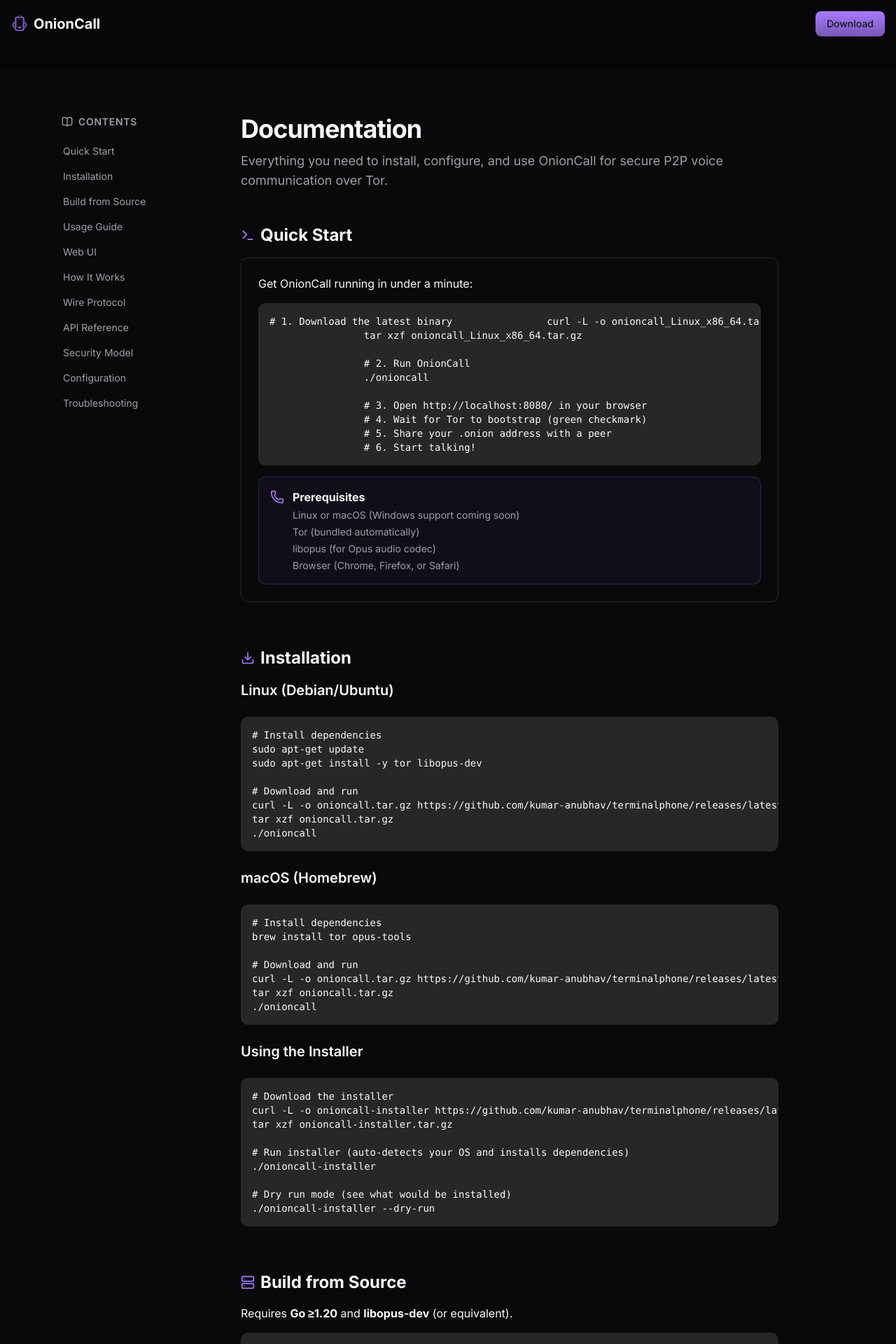
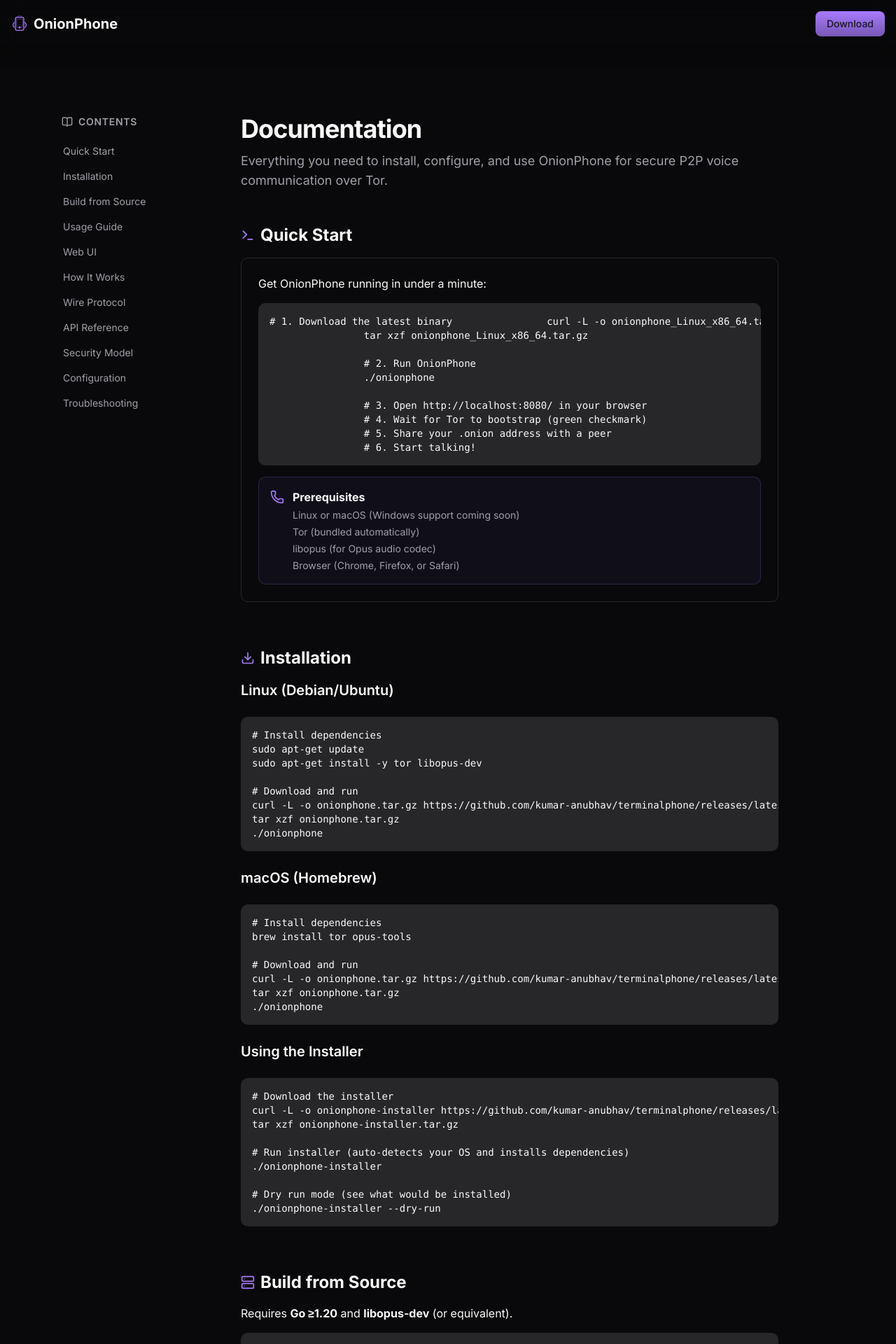
Before and after one commit to KumarAnubhav64/OnionCall, a Next.js app: page /docs in a window 1280 px wide. Shown: the top 1920 px of the page at 70% size. Built offline with nearby package versions, Linux system fonts and the light colour scheme.

Commit message:
feat :  UI

```diff
--- a/app/docs/page.tsx
+++ b/app/docs/page.tsx
@@ -21,7 +21,7 @@
 
 export const metadata = {
   title: "Documentation",
-  description: "Comprehensive documentation for OnionCall — secure P2P voice over Tor.",
+  description: "Comprehensive documentation for OnionPhone — secure P2P voice over Tor.",
 };
 
 function SectionLink({ href, children }: { href: string; children: React.ReactNode }) {
@@ -64,7 +64,7 @@
                 Documentation
               </h1>
               <p className="text-lg text-muted-foreground">
-                Everything you need to install, configure, and use OnionCall for secure P2P voice communication over Tor.
+                Everything you need to install, configure, and use OnionPhone for secure P2P voice communication over Tor.
               </p>
             </div>
 
@@ -75,14 +75,14 @@
                 Quick Start
               </h2>
               <div className="bg-card border rounded-lg p-6 space-y-4">
-                <p>Get OnionCall running in under a minute:</p>
+                <p>Get OnionPhone running in under a minute:</p>
                 <div className="bg-muted rounded-lg p-4 overflow-x-auto">
                   <pre className="text-sm font-mono">
-                    <code>{`# 1. Download the latest binary                curl -L -o onioncall_Linux_x86_64.tar.gz https://github.com/kumar-anubhav/terminalphone/releases/latest/download/onioncall_Linux_x86_64.tar.gz
-                tar xzf onioncall_Linux_x86_64.tar.gz
+                    <code>{`# 1. Download the latest binary                curl -L -o onionphone_Linux_x86_64.tar.gz https://github.com/kumar-anubhav/terminalphone/releases/latest/download/onionphone_Linux_x86_64.tar.gz
+                tar xzf onionphone_Linux_x86_64.tar.gz
 
-                # 2. Run OnionCall
-                ./onioncall
+                # 2. Run OnionPhone
+                ./onionphone
 
                 # 3. Open http://localhost:8080/ in your browser
                 # 4. Wait for Tor to bootstrap (green checkmark)
@@ -120,9 +120,9 @@
 sudo apt-get install -y tor libopus-dev
 
 # Download and run
-curl -L -o onioncall.tar.gz https://github.com/kumar-anubhav/terminalphone/releases/latest/download/onioncall_Linux_x86_64.tar.gz
-tar xzf onioncall.tar.gz
-./onioncall`}</code>
+curl -L -o onionphone.tar.gz https://github.com/kumar-anubhav/terminalphone/releases/latest/download/onionphone_Linux_x86_64.tar.gz
+tar xzf onionphone.tar.gz
+./onionphone`}</code>
                   </pre>
                 </div>
 
@@ -133,9 +133,9 @@
 brew install tor opus-tools
 
 # Download and run
-curl -L -o onioncall.tar.gz https://github.com/kumar-anubhav/terminalphone/releases/latest/download/onioncall_Darwin_x86_64.tar.gz
-tar xzf onioncall.tar.gz
-./onioncall`}</code>
+curl -L -o onionphone.tar.gz https://github.com/kumar-anubhav/terminalphone/releases/latest/download/onionphone_Darwin_x86_64.tar.gz
+tar xzf onionphone.tar.gz
+./onionphone`}</code>
                   </pre>
                 </div>
 
@@ -143,14 +143,14 @@
                 <div className="bg-muted rounded-lg p-4 overflow-x-auto">
                   <pre className="text-sm font-mono">
                     <code>{`# Download the installer
-curl -L -o onioncall-installer https://github.com/kumar-anubhav/terminalphone/releases/latest/download/onioncall-installer_Linux_x86_64.tar.gz
-tar xzf onioncall-installer.tar.gz
+curl -L -o onionphone-installer https://github.com/kumar-anubhav/terminalphone/releases/latest/download/onionphone-installer_Linux_x86_64.tar.gz
+tar xzf onionphone-installer.tar.gz
 
 # Run installer (auto-detects your OS and installs dependencies)
-./onioncall-installer
+./onionphone-installer
 
 # Dry run mode (see what would be installed)
-./onioncall-installer --dry-run`}</code>
+./onionphone-installer --dry-run`}</code>
                   </pre>
                 </div>
               </div>
@@ -175,10 +175,10 @@
 
 # Build the binary (embeds the web UI automatically)
 go mod tidy
-CGO_ENABLED=1 go build -o onioncall ./cmd/terminalphone
+CGO_ENABLED=1 go build -o onionphone ./cmd/terminalphone
 
 # Run
-./onioncall`}</code>
+./onionphone`}</code>
                   </pre>
                 </div>
 
@@ -199,7 +199,7 @@
                 <div className="flex items-start gap-3 bg-amber-50 dark:bg-amber-900/20 border border-amber-200 dark:border-amber-800 rounded-lg p-4">
                   <Shield className="h-5 w-5 text-amber-600 shrink-0 mt-0.5" />
                   <div className="text-sm">
-                    <strong>CGO note:</strong> OnionCall uses <code>go-sqlite3</code> which requires CGO. Cross-compilation for different platforms needs a C cross-compiler (e.g., <code>mingw-w64</code> for Windows).
+                    <strong>CGO note:</strong> OnionPhone uses <code>go-sqlite3</code> which requires CGO. Cross-compilation for different platforms needs a C cross-compiler (e.g., <code>mingw-w64</code> for Windows).
                   </div>
                 </div>
               </div>
@@ -214,7 +214,7 @@
               <div className="space-y-6">
                 <h3 className="text-xl font-semibold">Making a Call</h3>
                 <ol className="space-y-3 list-decimal pl-5">
-                  <li>Launch OnionCall — it starts Tor automatically and generates your <code>.onion</code> address</li>
+                  <li>Launch OnionPhone — it starts Tor automatically and generates your <code>.onion</code> address</li>
                   <li>On the <strong>Calls</strong> page, your <code>.onion</code> address is displayed — copy it</li>
                   <li>Send your address to a peer through any channel (Signal, Telegram, in person)</li>
                   <li>Enter their <code>.onion</code> address in the "Call" field and press <strong>Call</strong></li>
@@ -250,7 +250,7 @@
             {/* ── Web UI ── */}
             <section id="web-ui" className="scroll-mt-24 mb-16">
               <h2 className="text-2xl font-bold mb-4">Web UI</h2>
-              <p className="mb-4">OnionCall provides a complete web interface at <code>http://localhost:8080/</code>:</p>
+              <p className="mb-4">OnionPhone provides a complete web interface at <code>http://localhost:8080/</code>:</p>
               <div className="overflow-x-auto">
                 <table className="w-full text-sm border-collapse">
                   <thead>
@@ -288,7 +288,7 @@
             {/* ── How It Works ── */}
             <section id="how-it-works" className="scroll-mt-24 mb-16">
               <h2 className="text-2xl font-bold mb-4">How It Works</h2>
-              <p className="mb-4">OnionCall uses a push-to-talk (PTT) audio model, similar to a walkie-talkie:</p>
+              <p className="mb-4">OnionPhone uses a push-to-talk (PTT) audio model, similar to a walkie-talkie:</p>
               <div className="bg-card border rounded-lg p-6 space-y-4">
                 <div className="text-center text-sm text-muted-foreground space-y-2">
                   <div className="flex items-center justify-center gap-2">
@@ -407,7 +407,7 @@
                 <div className="bg-card border rounded-lg p-5">
                   <h3 className="font-semibold mb-2">No Metadata</h3>
                   <p className="text-sm text-muted-foreground">
-                    OnionCall does not log call metadata — no call duration, no IP addresses,
+                    OnionPhone does not log call metadata — no call duration, no IP addresses,
                     no timestamps, no contact lists. Tor hidden services ensure the Tor network
                     itself cannot learn who is communicating with whom.
                   </p>
@@ -458,7 +458,7 @@
                   <ul className="space-y-1 text-sm text-muted-foreground list-disc pl-5">
                     <li>Ensure Tor is installed: <code>sudo apt install tor</code></li>
                     <li>Check the Tor logs in the Dashboard tab</li>
-                    <li>Try restarting OnionCall</li>
+                    <li>Try restarting OnionPhone</li>
                     <li>On some systems, you may need to stop the system Tor service first</li>
                   </ul>
                 </div>
--- a/components/logos/onion-call.tsx
+++ b/components/logos/onion-phone.tsx
@@ -1,6 +1,6 @@
 import type { SVGProps } from "react";
 
-const OnionCall = (props: SVGProps<SVGSVGElement>) => (
+const OnionPhone = (props: SVGProps<SVGSVGElement>) => (
   <svg
     width="28"
     height="28"
@@ -21,4 +21,4 @@
   </svg>
 );
 
-export default OnionCall;
+export default OnionPhone;
--- a/components/sections/cta/default.tsx
+++ b/components/sections/cta/default.tsx
@@ -20,7 +20,7 @@
 const DEFAULT_CTA_BUTTONS: CTAButtonProps[] = [
   {
     href: siteConfig.getStartedUrl,
-    text: "Download OnionCall",
+    text: "Download OnionPhone",
     variant: "default",
     iconRight: <Download className="size-4 ml-1" />,
   },
@@ -38,7 +38,7 @@
           {title}
         </h2>
         <p className="text-muted-foreground max-w-[500px] text-lg">
-          Download OnionCall, share your .onion address, and start talking.
+          Download OnionPhone, share your .onion address, and start talking.
           No sign-up, no servers, no surveillance.
         </p>
         {buttons !== false && buttons.length > 0 && (
--- a/components/sections/footer/default.tsx
+++ b/components/sections/footer/default.tsx
@@ -3,7 +3,7 @@
 import { siteConfig } from "@/config/site";
 import { cn } from "@/lib/utils";
 
-import OnionCallLogo from "../../logos/onion-call";
+import OnionPhoneLogo from "../../logos/onion-phone";
 import {
   Footer,
   FooterBottom,
@@ -31,8 +31,8 @@
 }
 
 export default function FooterSection({
-  logo = <OnionCallLogo className="size-6 text-primary" />,
-  name = "OnionCall",
+  logo = <OnionPhoneLogo className="size-6 text-primary" />,
+  name = "OnionPhone",
   columns = [
     {
       title: "Product",
@@ -58,7 +58,7 @@
       ],
     },
   ],
-  copyright = `© ${new Date().getFullYear()} OnionCall. Open source.`,
+  copyright = `© ${new Date().getFullYear()} OnionPhone. Open source.`,
   className,
 }: FooterProps) {
   return (
--- a/components/sections/hero/default.tsx
+++ b/components/sections/hero/default.tsx
@@ -52,7 +52,7 @@
 
 export default function Hero({
   title = "Private Voice Calls,\nAnonymous & Encrypted",
-  description = "OnionCall is a push-to-talk voice communication tool that routes calls through the Tor network. No servers, no logs, no metadata — just you, your peer, and end-to-end encryption.",
+  description = "OnionPhone is a push-to-talk voice communication tool that routes calls through the Tor network. No servers, no logs, no metadata — just you, your peer, and end-to-end encryption.",
   mockup = (
     <div className="flex items-center justify-center rounded-lg bg-gradient-to-br from-primary/10 via-background to-primary/5 p-8 sm:p-12">
       <div className="text-center">
--- a/components/sections/navbar/default.tsx
+++ b/components/sections/navbar/default.tsx
@@ -7,7 +7,7 @@
 import { siteConfig } from "@/config/site";
 import { cn } from "@/lib/utils";
 
-import OnionCallLogo from "../../logos/onion-call";
+import OnionPhoneLogo from "../../logos/onion-phone";
 import { Button, buttonVariants } from "../../ui/button";
 import {
   Navbar as NavbarComponent,
@@ -43,8 +43,8 @@
 }
 
 export default function Navbar({
-  logo = <OnionCallLogo className="size-6 text-primary" />,
-  name = "OnionCall",
+  logo = <OnionPhoneLogo className="size-6 text-primary" />,
+  name = "OnionPhone",
   homeUrl = "/",
   mobileLinks = [
     { text: "Features", href: "#features" },
--- a/config/site.ts
+++ b/config/site.ts
@@ -1,6 +1,6 @@
 export const siteConfig = {
-  name: "OnionCall",
-  url: "https://onioncall.app",
+  name: "OnionPhone",
+  url: "https://onionphone.app",
   getStartedUrl: "https://github.com/kumar-anubhav/terminalphone/releases",
   ogImage: "/og.jpg",
   description:
@@ -9,7 +9,7 @@
   links: {
     twitter: "https://twitter.com/",
     github: "https://github.com/kumar-anubhav/terminalphone",
-    email: "mailto:hello@onioncall.app",
+    email: "mailto:hello@onionphone.app",
   },
   stats: {
     github: 0,
```
Also changed, not shown: components/sections/faq/default.tsx (+9 -9 lines).
